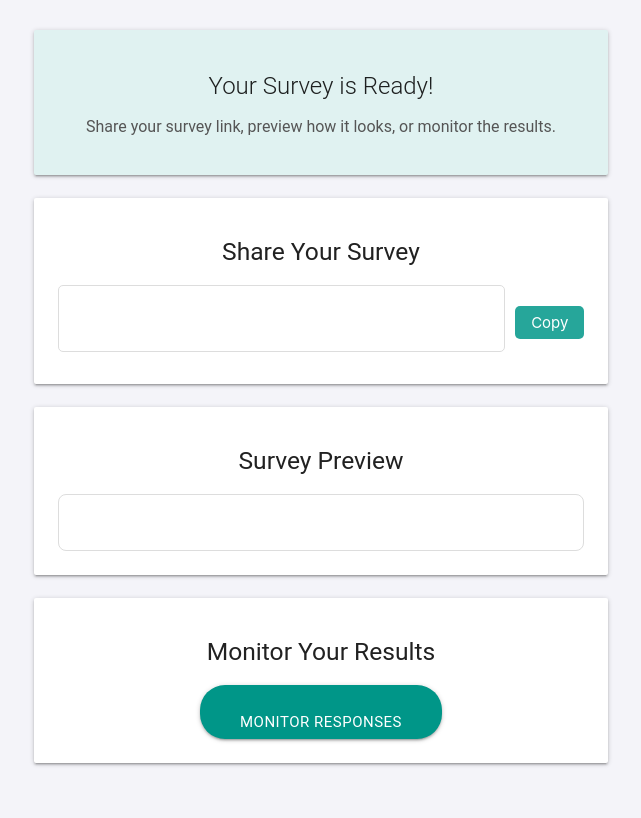
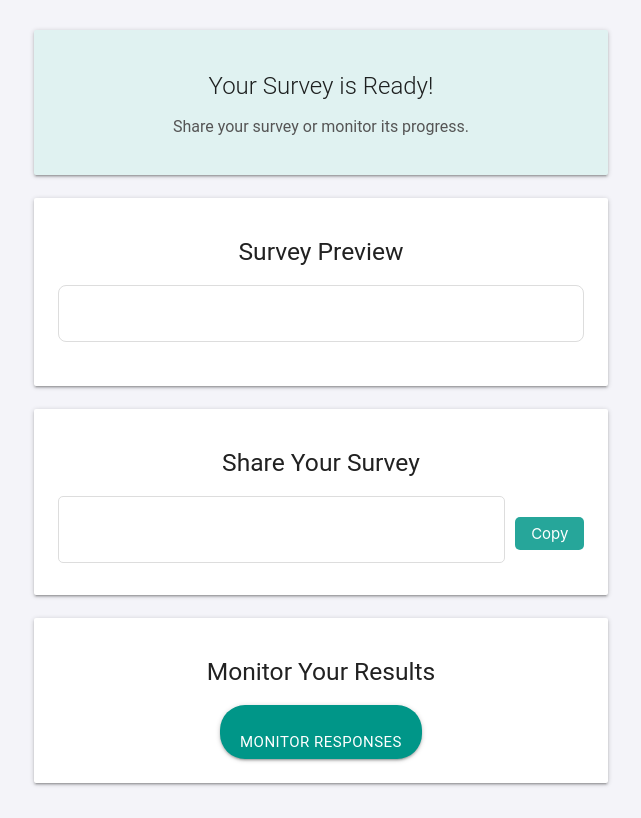
Before and after one commit to michaelseth70/Poll2Audience, a Flask app: template templates/survey_success.html in a window 1280 px wide. Shown: the whole page, without its empty margins (319-960 px from the left). Before the commit the page ends 766 px from the top, so only its background shows below. Run offline with Flask 3, Linux system fonts and the light colour scheme; the template is opened without the code that fills it, so the values that code supplies are empty.

Commit message:
Update survey_success.html

```diff
--- a/templates/survey_success.html
+++ b/templates/survey_success.html
@@ -32,45 +32,45 @@
             border: 1px solid #ddd;
             border-radius: 8px;
             padding: 20px;
-            margin-top: 20px;
+            margin-bottom: 20px;
+        }
+        a:hover {
+            background-color: #1e8e84;
+        }
+        .btn {
+            border-radius: 25px;
+            padding: 10px 20px;
+            transition: background-color 0.3s ease;
+        }
+        .btn.teal {
+            background-color: #26a69a;
+        }
+        .btn.teal:hover {
+            background-color: #1e8e84;
         }
     </style>
 </head>
 <body>
     <div class="container">
         <div class="row">
-            <!-- Survey Created Card -->
+            <!-- Survey Title Section -->
             <div class="col s12 m8 offset-m2">
                 <div class="card teal lighten-5" style="margin-top: 30px; padding: 20px;">
                     <h4 class="card-title" style="text-align: center;">Your Survey is Ready!</h4>
                     <p style="font-size: 16px; color: #555; text-align: center;">
-                        Share your survey link, preview how it looks, or monitor the results.
+                        Share your survey or monitor its progress.
                     </p>
                 </div>
             </div>
 
-            <!-- Share Survey Link Section -->
-            <div class="col s12 m8 offset-m2">
-                <div class="card">
-                    <div class="card-content">
-                        <h5 style="margin-bottom: 20px; text-align: center;">Share Your Survey</h5>
-                        <div class="survey-link-container">
-                            <input type="text" id="survey-link" value="{{ survey_link }}" readonly
-                                   style="flex: 1; padding: 10px; font-size: 16px; border: 1px solid #ddd; border-radius: 5px;">
-                            <button id="copy-btn" class="copy-btn">Copy</button>
-                        </div>
-                    </div>
-                </div>
-            </div>
-
-            <!-- Preview Survey Section -->
+            <!-- Survey Preview Section -->
             <div class="col s12 m8 offset-m2">
                 <div class="card">
                     <div class="card-content">
                         <h5 style="margin-bottom: 20px; text-align: center;">Survey Preview</h5>
                         <div class="survey-preview">
                             <h6 style="color: #333; margin-bottom: 15px;">{{ survey.title }}</h6>
-                            <ul style="list-style: none; padding: 0;">
+                            <ul style="list-style: none; padding: 0; margin: 0;">
                                 {% for option in survey.options %}
                                 <li style="margin-bottom: 10px;">
                                     <a href="#"
@@ -92,14 +92,26 @@
                 </div>
             </div>
 
+            <!-- Share Survey Link Section -->
+            <div class="col s12 m8 offset-m2">
+                <div class="card">
+                    <div class="card-content">
+                        <h5 style="margin-bottom: 20px; text-align: center;">Share Your Survey</h5>
+                        <div class="survey-link-container">
+                            <input type="text" id="survey-link" value="{{ survey_link }}" readonly
+                                   style="flex: 1; padding: 10px; font-size: 16px; border: 1px solid #ddd; border-radius: 5px;">
+                            <button id="copy-btn" class="copy-btn">Copy</button>
+                        </div>
+                    </div>
+                </div>
+            </div>
+
             <!-- Monitor Results Section -->
             <div class="col s12 m8 offset-m2">
                 <div class="card">
                     <div class="card-content" style="text-align: center;">
                         <h5 style="margin-bottom: 20px;">Monitor Your Results</h5>
-                        <a href="{{ monitor_link }}" class="btn teal btn-large" style="border-radius: 25px; padding: 10px 40px;">
-                            Monitor Responses
-                        </a>
+                        <a href="{{ monitor_link }}" class="btn teal btn-large">Monitor Responses</a>
                     </div>
                 </div>
             </div>
```
